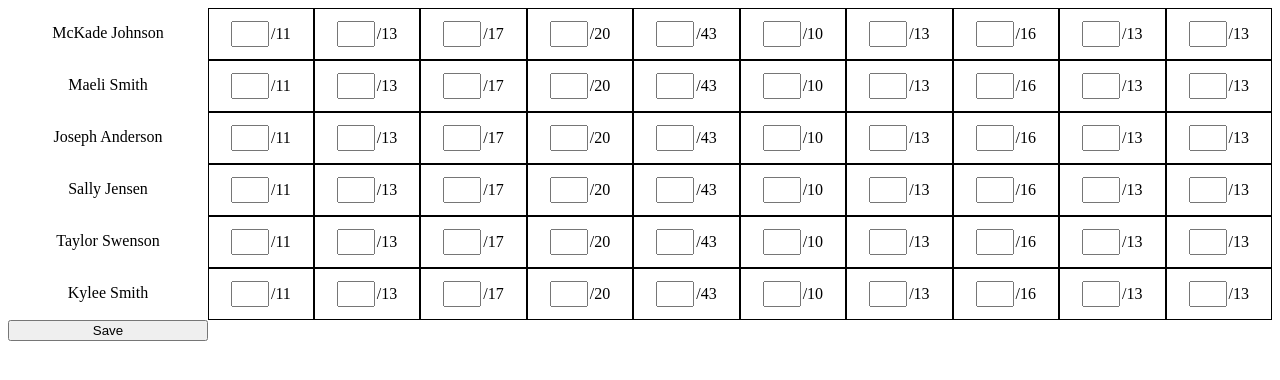
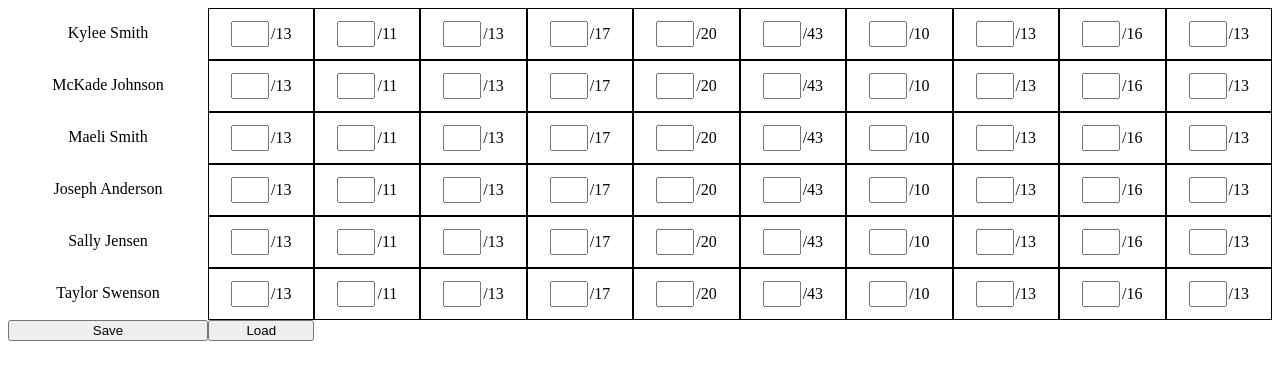
Before and after one commit to lsneth/Teacher-Grade-Book, a React (Create React App) app: page / in a window 1280 px wide. Shown: the top 380 px of the page. Built offline with nearby package versions, Linux system fonts and the light colour scheme.

Commit message:
save and load functionality

```diff
--- a/src/App.css
+++ b/src/App.css
@@ -31,7 +31,7 @@
     border:solid black 1px;
 }
 
-.scoreInput{
+.grade{
     width:30px;
     height:20px;
     text-align: right;
@@ -40,3 +40,10 @@
 .totalPoints{
     padding-left: 2px;
 }
+
+input[type=number]::-webkit-inner-spin-button,
+input[type=number]::-webkit-outer-spin-button {
+    -webkit-appearance: none;
+    -moz-appearance: none;
+    appearance: none;
+}
--- a/src/App.js
+++ b/src/App.js
@@ -1,26 +1,40 @@
-import React, {useRef} from 'react';
+import React from 'react';
 
 import './App.css';
 
 import Student from './components/Student'
-import scoreRef from './components/Assignment'
 
 import studentData from './data/studentData.js'
 import asgmtData from './data/asgmtData.js'
 
+function App() {
+  const students=studentData.map(studentData=> <Student key={studentData.key} id={studentData.id} fname={studentData.fname} lname={studentData.lname} asgmtData={asgmtData}/>)
 
-function App() {
-  const students=studentData.map(studentData=> <Student key={studentData.id} fname={studentData.fname} lname={studentData.lname} asgmtData={asgmtData}/>)
+  function saveGrades(){
+    for (let i = 0; i < studentData.length; i++) {
+      for (let j = 0; j < asgmtData.length; j++) {
+        let coordinate=(String(i)+String(j))
+        let cellValue=document.getElementById(coordinate).value
+        localStorage.setItem(coordinate, cellValue)
+      }
+    }
+  }
 
-  function save(event){
-    const score=scoreRef.current.value
-    console.log(score)
+  function loadGrades(){
+    for (let i = 0; i < 6; i++) {
+      for (let j = 0; j < 10; j++) {
+        let coordinate=(String(i)+String(j))
+        document.getElementById(coordinate).value=localStorage.getItem(coordinate)
+
+      }
+    }
   }
 
   return (
       <div className='gradeBook'>
         {students}
-        <button onClick={save}>Save</button>
+        <button onClick={saveGrades} className='save'>Save</button>
+        <button onClick={loadGrades} className='save'>Load</button>
       </div>
   )
 }
--- a/src/components/Assignment.js
+++ b/src/components/Assignment.js
@@ -1,9 +1,14 @@
 import React from 'react'
 
 function Assignment(props){
+
+    function colorGrade(){
+        document.getElementById().style.backgroundColor = 'red'
+    }
+
     return(
         <div className='assignment'>
-            <input type='text' className='scoreInput'></input>
+            <input type='number' onFocusOut={colorGrade} className='grade' id={String(props.studentId)+String(props.id)}></input>
             <p className='totalPoints'>{'/' + props.totalPoints}</p>
         </div>
     )
--- a/src/components/Student.js
+++ b/src/components/Student.js
@@ -2,7 +2,7 @@ import React from 'react'
 import Assignments from './Assignment'
 
 function Student(props){
-    const assignments=props.asgmtData.map(asgmtData=> <Assignments key={asgmtData.id}name={asgmtData.name} totalPoints={asgmtData.totalPoints}/>)
+    const assignments=props.asgmtData.map(asgmtData=> <Assignments key={asgmtData.key} id={asgmtData.id} name={asgmtData.name} totalPoints={asgmtData.totalPoints} studentId={props.id}/>)
     return(
         <>
             <p className='student'>{props.fname} {props.lname}</p>
--- a/src/data/asgmtData.js
+++ b/src/data/asgmtData.js
@@ -1,52 +1,62 @@
 export default [
     {
+        key: 0,
+        id: 0,
+        name: "History 01",
+        totalPoints: 13,
+    },
+    {
+        key: 1,
         id: 1,
         name: "Spelling 01",
         totalPoints: 11,
     },
     {
+        key: 2,
         id: 2,
         name: "Vocab 01",
         totalPoints: 13,
     },
     {
+        key: 3,
         id: 3,
         name: "Math 01",
         totalPoints: 17,
     },
     {
+        key: 4,
         id: 4,
         name: "Science 01",
         totalPoints: 20,
     },
     {
+        key: 5,
         id: 5,
         name: "History 01",
         totalPoints: 43,
     },
     {
+        key: 6,
         id: 6,
         name: "Spelling 01",
         totalPoints: 10,
     },
     {
+        key: 7,
         id: 7,
         name: "Vocab 01",
         totalPoints: 13,
     },
     {
+        key: 8,
         id: 8,
         name: "Math 01",
         totalPoints: 16,
     },
     {
+        key: 9,
         id: 9,
         name: "Science 01",
         totalPoints: 13,
     },
-    {
-        id: 10,
-        name: "History 01",
-        totalPoints: 13,
-    },
 ]
--- a/src/data/studentData.js
+++ b/src/data/studentData.js
@@ -1,32 +1,38 @@
 export default [
     {
+        key: 0,
+        id: 0,
+        fname: "Kylee",
+        lname: "Smith",
+    },
+    {
+        key: 1,
         id: 1,
         fname: "McKade",
         lname: "Johnson",
     },
     {
+        key: 2,
         id: 2,
         fname: "Maeli",
         lname: "Smith",
     },
     {
+        key: 3,
         id: 3,
         fname: "Joseph",
         lname: "Anderson",
     },
     {
+        key: 4,
         id: 4,
         fname: "Sally",
         lname: "Jensen",
     },
     {
+        key: 5,
         id: 5,
         fname: "Taylor",
         lname: "Swenson",
     },
-    {
-        id: 6,
-        fname: "Kylee",
-        lname: "Smith",
-    },
 ]
```
Also changed, not shown: src/components/Navbar.js (added, +11 -0 lines).
